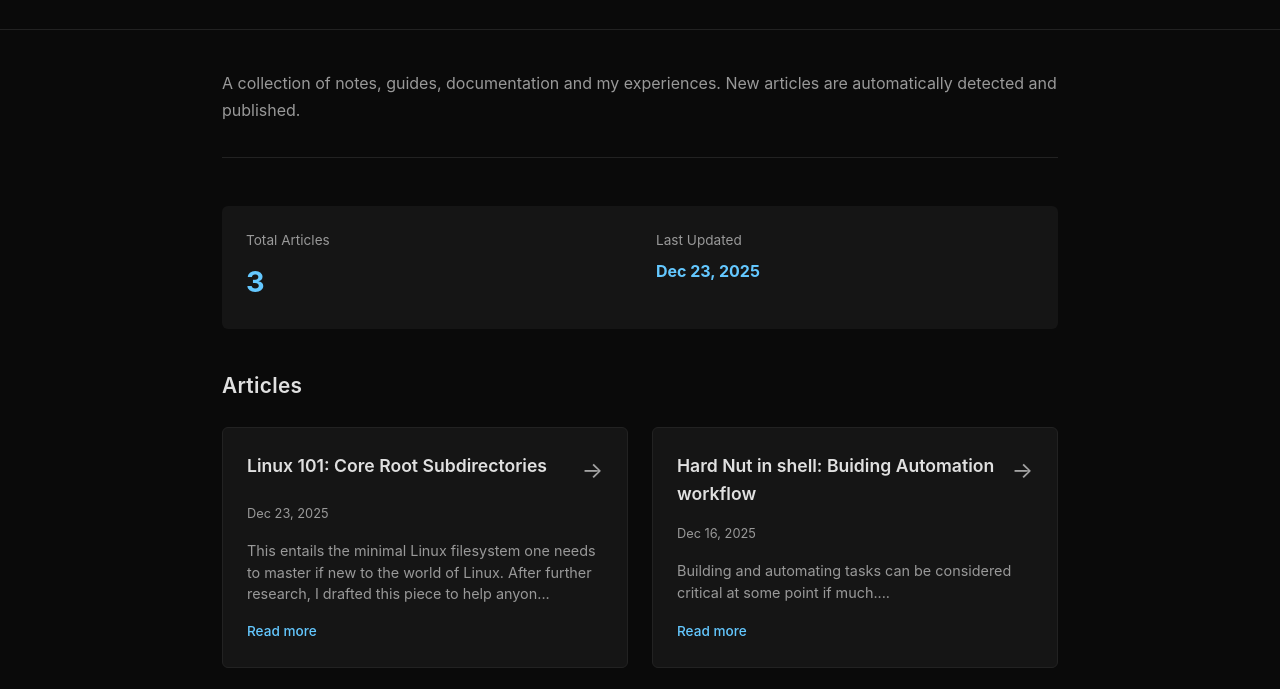
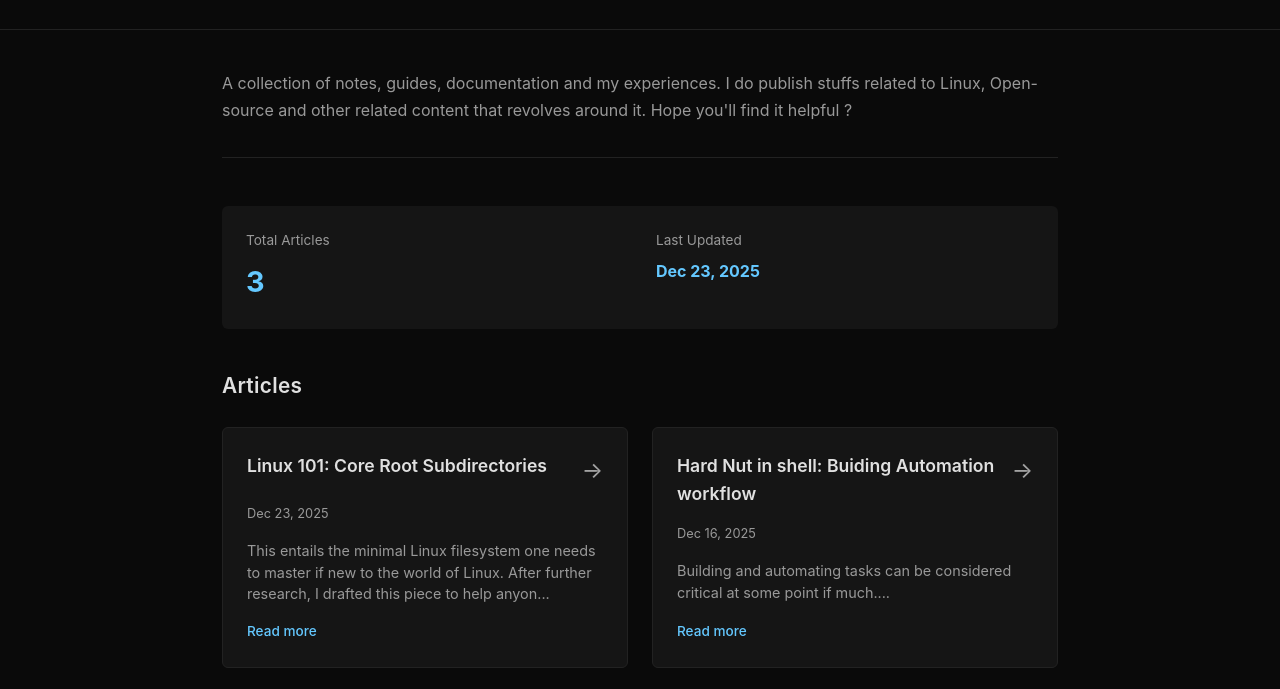
Before and after one commit to peroxile/Blog, a website: page public/index.html in a window 1280 px wide. Shown: the part 68-757 px from the top of the page. Drawn offline with Linux system fonts and the light colour scheme.

Commit message:
refactor: change the header

```diff
--- a/public/index.html
+++ b/public/index.html
@@ -16,7 +16,7 @@
     <main>
         <div class="intro">
             <h1></h1>
-            <p>A collection of notes, guides, documentation and my experiences. New articles are automatically detected and published. </p>
+            <p>A collection of notes, guides, documentation and my experiences. I do publish stuffs related to Linux, Open-source and other related content that revolves around it. Hope you'll find it helpful ?  </p>
         </div>
 
         <div class="stats">
```
